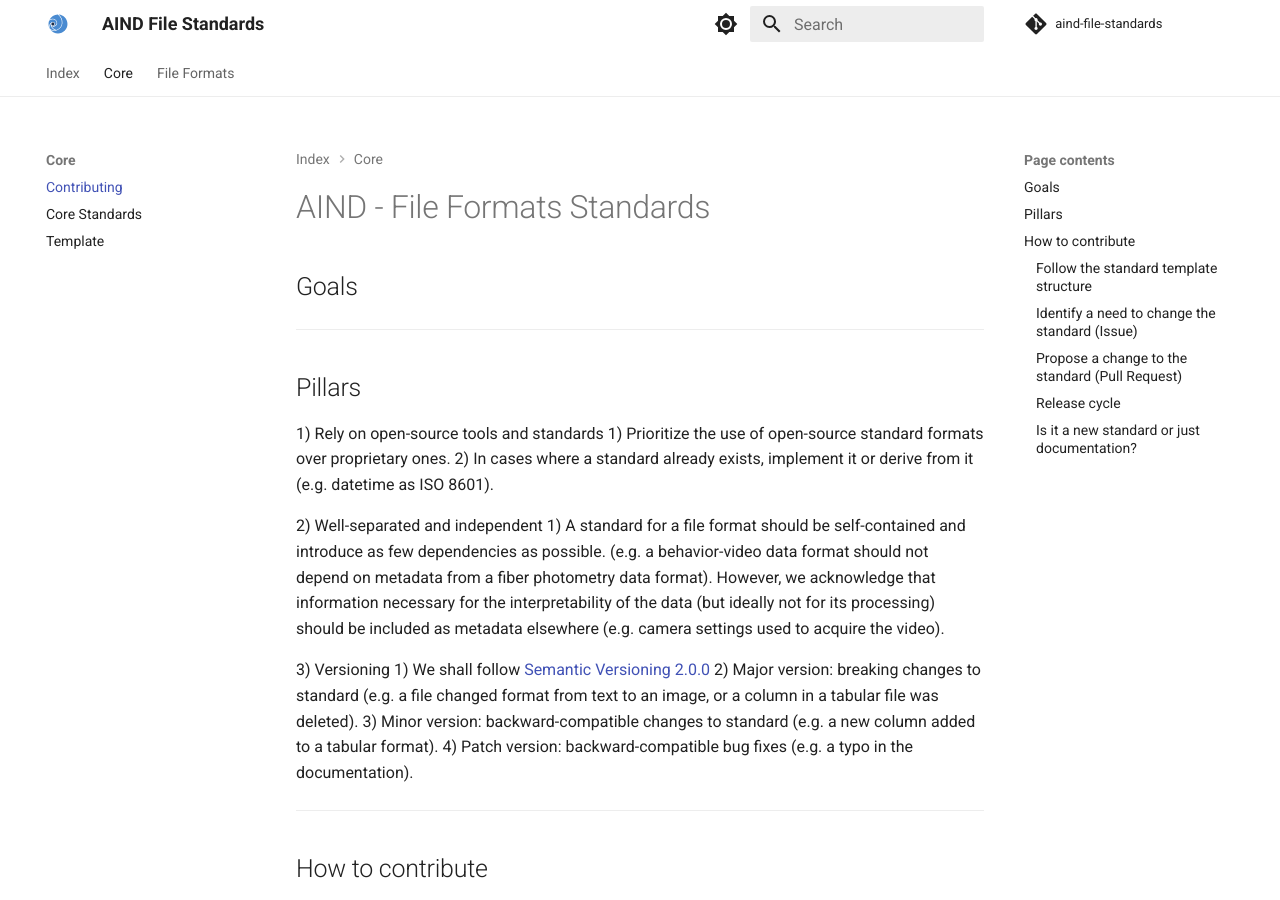
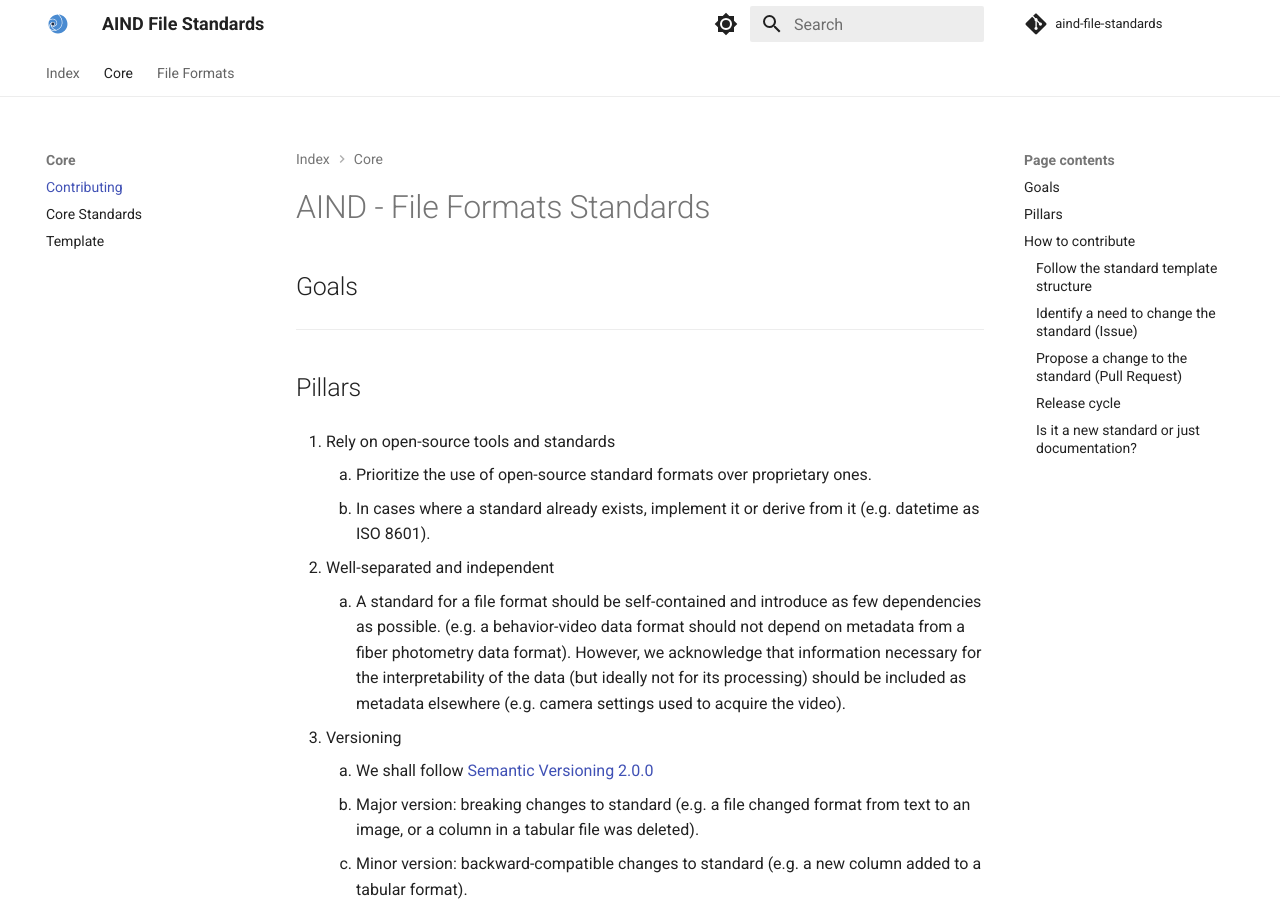
Before and after one commit to AllenNeuralDynamics/aind-file-standards, an MkDocs documentation site: the page built from docs/core/contributing.md, in a window 1280 px wide and 900 px high. Built offline with MkDocs 1.6.1 and Material for MkDocs 9.7.7, drawn with Linux system fonts in a browser that asks for light colours; comment, search, counter and statistics services are not loaded; some of the changed text lies outside the part shown.

```diff
--- a/docs/core/contributing.md
+++ b/docs/core/contributing.md
@@ -6,18 +6,18 @@
 
 ## Pillars
 
-1) Rely on open-source tools and standards
-   1) Prioritize the use of open-source standard formats over proprietary ones.
-   2) In cases where a standard already exists, implement it or derive from it (e.g. datetime as ISO 8601).
+1. Rely on open-source tools and standards
+    1. Prioritize the use of open-source standard formats over proprietary ones.
+    2. In cases where a standard already exists, implement it or derive from it (e.g. datetime as ISO 8601).
 
-2) Well-separated and independent
-   1) A standard for a file format should be self-contained and introduce as few dependencies as possible. (e.g. a behavior-video data format should not depend on metadata from a fiber photometry data format). However, we acknowledge that information necessary for the interpretability of the data (but ideally not for its processing) should be included as metadata elsewhere (e.g. camera settings used to acquire the video).
+2. Well-separated and independent
+    1. A standard for a file format should be self-contained and introduce as few dependencies as possible. (e.g. a behavior-video data format should not depend on metadata from a fiber photometry data format). However, we acknowledge that information necessary for the interpretability of the data (but ideally not for its processing) should be included as metadata elsewhere (e.g. camera settings used to acquire the video).
 
-3) Versioning
-   1) We shall follow [Semantic Versioning 2.0.0](https://semver.org/)
-   2) Major version: breaking changes to standard (e.g. a file changed format from text to an image, or a column in a tabular file was deleted).
-   3) Minor version: backward-compatible changes to standard (e.g. a new column added to a tabular format).
-   4) Patch version: backward-compatible bug fixes (e.g. a typo in the documentation).
+3. Versioning
+    1. We shall follow [Semantic Versioning 2.0.0](https://semver.org/)
+    2. Major version: breaking changes to standard (e.g. a file changed format from text to an image, or a column in a tabular file was deleted).
+    3. Minor version: backward-compatible changes to standard (e.g. a new column added to a tabular format).
+    4. Patch version: backward-compatible bug fixes (e.g. a typo in the documentation).
 
 ---
 
@@ -67,9 +67,9 @@ The content of the pull request should reflect the issue that motivated the chan
 
 To ensure that standards are updated in a timely manner and release notes are easy to follow we propose the following structure for updating standards:
 
-1- A pull-request should be opened as described in the previous section. The PR should identify potential stakeholders and reviewers.
-2- Once reviewers and stakeholders approve the PR, dissemination of the planned changes should be made to the community to allow further feedback / contestation of the proposed changes.
-3- After a period of time, we suggest two weeks, if no major changes are needed, the PR is merged to the main branch and the new standard is approved.
+1. A pull-request should be opened as described in the previous section. The PR should identify potential stakeholders and reviewers.
+2. Once reviewers and stakeholders approve the PR, dissemination of the planned changes should be made to the community to allow further feedback / contestation of the proposed changes.
+3. After a period of time, we suggest two weeks, if no major changes are needed, the PR is merged to the main branch and the new standard is approved.
 
 ### Is it a new standard or just documentation?
 
--- a/mkdocs.yml
+++ b/mkdocs.yml
@@ -67,6 +67,7 @@ nav:
   - Core Standards: core/core-standards.md
   - Template: core/template.md
 - File Formats:
+  - Behavior Curriculum: file_formats/behavior_curriculum.md
   - Behavior Videos: file_formats/behavior_videos.md
   - Ecephys: file_formats/ecephys.md
   - Fip: file_formats/fip.md
```
Also changed, not shown: docs/_mkdocs_hooks/_build.py (+18 -6 lines).
